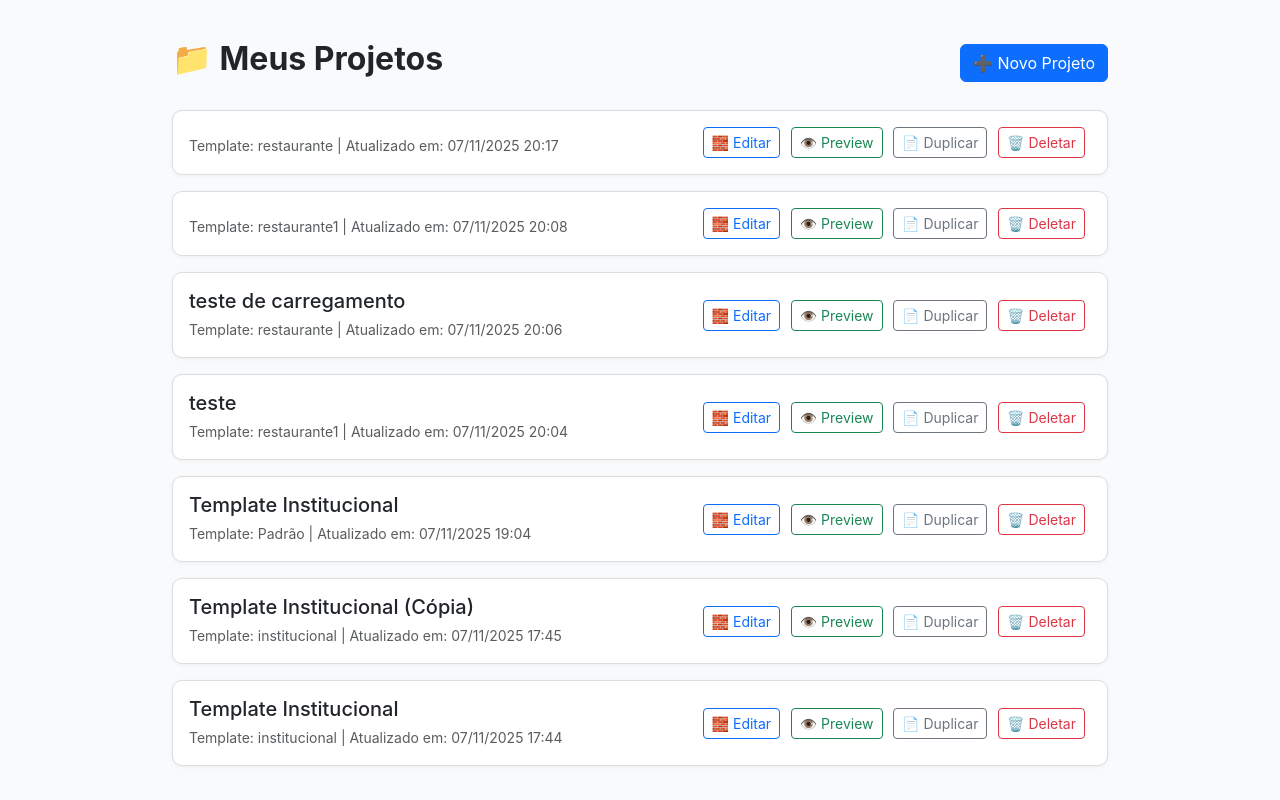
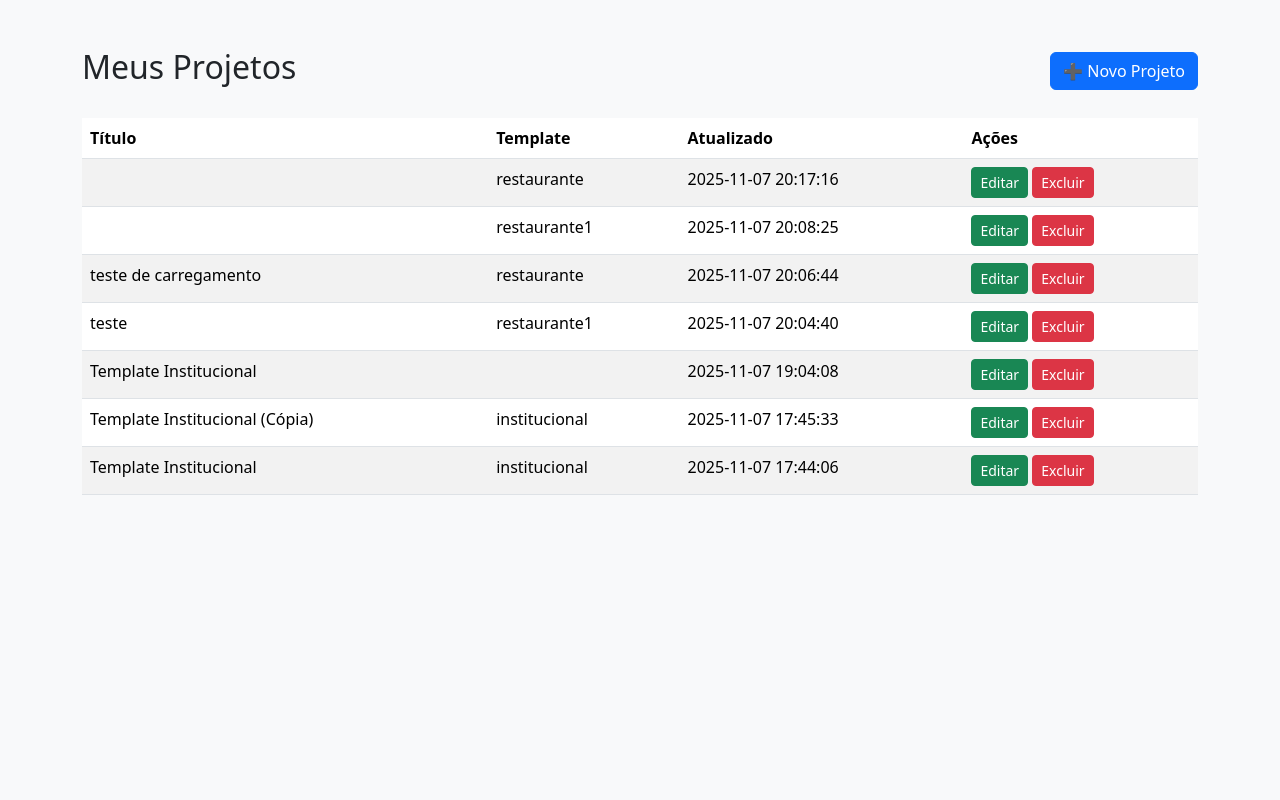
Before and after one commit to fabricadanet/sitesdafabrica, a PHP site: page /projects in a window 1280 px wide. Run offline with PHP 8.4, Linux system fonts and the light colour scheme; data comes from the database, SQL or seed files in the repository; both versions use the stored data as it was after the commit.

Commit message:
erro ao carregar template

```diff
--- a/app/controllers/ProjectController.php
+++ b/app/controllers/ProjectController.php
@@ -30,13 +30,13 @@ class ProjectController
      * 💾 Salvar ou atualizar projeto
      */
 
- public function save()
+    public function save()
     {
 
         $user_id = $_SESSION['user_id'] ?? 1;
 
         $id          = trim($_POST['id'] ?? '');
-        $title       = trim($_POST['title'] ?? 'Projeto sem título');
+        $title       = trim($_POST['title'] ?? 'Novo Projeto');
         $template    = trim($_POST['template'] ?? '');
         $content     = $_POST['content_html'] ?? '';
         $global_vars = $_POST['global_vars'] ?? '{}';
@@ -55,7 +55,7 @@ class ProjectController
                     INSERT INTO projects (user_id, title, content_html, template, global_vars, created_at, updated_at)
                     VALUES (?, ?, ?, ?, ?, ?, ?)
                 ");
-                $stmt->execute([$user_id, $title, $content, $template, $global_vars, $now, $now]);
+                $stmt->execute([$user_id, $title, '', $template, '{}', $now, $now]);
                 $id = $this->pdo->lastInsertId();
             }
 
@@ -66,7 +66,6 @@ class ProjectController
             echo json_encode(['success' => false, 'message' => $e->getMessage()]);
         }
     }
-
 
     /**
      * 🔁 Obter projeto (JSON)
--- a/app/views/editor/editor.php
+++ b/app/views/editor/editor.php
@@ -50,9 +50,11 @@ $userName = $_SESSION['user_name'] ?? 'Usuário';
 </main>
 
 <script>
-const PROJECT_ID = "<?= $projectId ?>";
+  const PROJECT_ID = <?= json_encode($project['id'] ?? null) ?>;
+  const TEMPLATE_NAME = <?= json_encode($_GET['template'] ?? ($project['template'] ?? 'institucional')) ?>;
 </script>
-<script src="assets/js/editor.js"></script>
+<script src="/assets/js/editor.js"></script>
+
 
 </body>
 </html>
--- a/app/views/projects/list.php
+++ b/app/views/projects/list.php
@@ -1,170 +1,163 @@
-<?php
-//app/views/projects/list.php
-// list.php — Lista de projetos com preview e duplicar
-
-$user_id = $_SESSION['user_id'] ?? 1; // 🔒 substituir por $_SESSION['user_id'] quando login estiver ativo
-$userName = $_SESSION['user_name'] ?? 'Usuário';
-
-?>
 <!DOCTYPE html>
 <html lang="pt-BR">
 <head>
 <meta charset="UTF-8">
-<meta name="viewport" content="width=device-width, initial-scale=1.0">
-<title>Meus Projetos - Sites da Fábrica</title>
+<title>Meus Projetos — Sites da Fábrica</title>
 <link href="https://cdn.jsdelivr.net/npm/bootstrap@5.3.2/dist/css/bootstrap.min.css" rel="stylesheet">
 <style>
-  body {
-    background: #f9fafb;
-    font-family: 'Inter', sans-serif;
-  }
-  .container {
-    max-width: 960px;
-    margin-top: 40px;
-  }
-  .card-project {
+  .template-card {
     border: 1px solid #ddd;
     border-radius: 10px;
-    padding: 16px;
-    background: #fff;
-    box-shadow: 0 1px 4px rgba(0,0,0,0.05);
-    margin-bottom: 16px;
+    overflow: hidden;
+    transition: transform 0.2s;
+    cursor: pointer;
   }
-  .card-project:hover {
-    background: #f5f7fa;
+  .template-card:hover {
+    transform: translateY(-5px);
+    box-shadow: 0 4px 10px rgba(0,0,0,0.1);
   }
-  .actions button, .actions a {
-    margin-right: 6px;
+  .template-thumb {
+    width: 100%;
+    height: 160px;
+    object-fit: cover;
+    display: block;
   }
-  iframe.preview-frame {
-    width: 100%;
-    height: 70vh;
-    border: none;
+  .template-title {
+    padding: 10px;
+    font-weight: 600;
+    text-align: center;
+  }
+  .modal-lg {
+    max-width: 900px;
   }
 </style>
 </head>
-<body>
-<div class="container">
+<body class="bg-light">
+<div class="container py-5">
+
   <div class="d-flex justify-content-between align-items-center mb-4">
-    <h2 class="fw-bold">📁 Meus Projetos</h2>
-    <a href="/editor" class="btn btn-primary">➕ Novo Projeto</a>
+    <h2>Meus Projetos</h2>
+    <button class="btn btn-primary" onclick="openTemplateModal()">➕ Novo Projeto</button>
   </div>
 
-  <?php if (empty($projects)): ?>
-    <div class="alert alert-info">Nenhum projeto criado ainda.</div>
-  <?php else: ?>
-    <?php foreach ($projects as $p): ?>
-      <div class="card-project">
-        <div class="d-flex justify-content-between align-items-center">
-          <div>
-            <h5 class="mb-1"><?= htmlspecialchars($p['title']) ?></h5>
-            <small class="text-muted">
-              Template: <?= htmlspecialchars($p['template'] ?: 'Padrão') ?> |
-              Atualizado em: <?= date('d/m/Y H:i', strtotime($p['updated_at'])) ?>
-            </small>
-          </div>
-          <div class="actions">
-            <a href="/editor?id=<?= $p['id'] ?>" class="btn btn-sm btn-outline-primary">🧱 Editar</a>
-            <button class="btn btn-sm btn-outline-success" onclick="previewProject(<?= $p['id'] ?>)">👁️ Preview</button>
-            <button class="btn btn-sm btn-outline-secondary" onclick="duplicateProject(<?= $p['id'] ?>)">📄 Duplicar</button>
-            <button class="btn btn-sm btn-outline-danger" onclick="deleteProject(<?= $p['id'] ?>)">🗑️ Deletar</button>
-          </div>
-        </div>
-      </div>
-    <?php endforeach; ?>
-  <?php endif; ?>
+  <table class="table table-striped">
+    <thead>
+      <tr>
+        <th>Título</th>
+        <th>Template</th>
+        <th>Atualizado</th>
+        <th>Ações</th>
+      </tr>
+    </thead>
+    <tbody>
+      <?php if (!empty($projects)): foreach ($projects as $p): ?>
+        <tr>
+          <td><?= htmlspecialchars($p['title']) ?></td>
+          <td><?= htmlspecialchars($p['template']) ?></td>
+          <td><?= htmlspecialchars($p['updated_at']) ?></td>
+          <td>
+            <a href="/editor?id=<?= $p['id'] ?>" class="btn btn-sm btn-success">Editar</a>
+            <button class="btn btn-sm btn-danger" onclick="deleteProject(<?= $p['id'] ?>)">Excluir</button>
+          </td>
+        </tr>
+      <?php endforeach; else: ?>
+        <tr><td colspan="4" class="text-center text-muted">Nenhum projeto criado ainda.</td></tr>
+      <?php endif; ?>
+    </tbody>
+  </table>
 </div>
 
-<!-- Modal de Preview -->
-<div class="modal fade" id="previewModal" tabindex="-1" aria-labelledby="previewLabel" aria-hidden="true">
-  <div class="modal-dialog modal-xl modal-dialog-centered">
-    <div class="modal-content">
+<!-- MODAL DE SELEÇÃO DE TEMPLATE -->
+<div id="templateModal" class="modal" tabindex="-1" style="display:none;">
+  <div class="modal-dialog modal-lg">
+    <div class="modal-content shadow-lg">
       <div class="modal-header">
-        <h5 id="previewLabel" class="modal-title">👁️ Visualizar Projeto</h5>
-        <button type="button" class="btn-close" data-bs-dismiss="modal" aria-label="Fechar"></button>
+        <h5 class="modal-title">Escolha um Template</h5>
+        <button type="button" class="btn-close" onclick="closeTemplateModal()"></button>
       </div>
       <div class="modal-body">
-        <iframe class="preview-frame" id="previewFrame"></iframe>
+        <div class="row" id="templateGrid"></div>
       </div>
     </div>
   </div>
 </div>
 
-<script src="https://cdn.jsdelivr.net/npm/bootstrap@5.3.2/dist/js/bootstrap.bundle.min.js"></script>
+<!-- MODAL DE CRIAÇÃO DE PROJETO -->
+<div id="createModal" class="modal" tabindex="-1" style="display:none;">
+  <div class="modal-dialog">
+    <div class="modal-content shadow">
+      <div class="modal-header">
+        <h5 class="modal-title">Criar Novo Projeto</h5>
+        <button type="button" class="btn-close" onclick="closeCreateModal()"></button>
+      </div>
+      <div class="modal-body">
+        <form id="createForm">
+          <label class="form-label">Título do Projeto</label>
+          <input type="text" name="title" class="form-control mb-3" placeholder="Ex: Site da Pizzaria" required>
+
+          <input type="hidden" name="template" id="templateChoice">
+        </form>
+      </div>
+      <div class="modal-footer">
+        <button class="btn btn-secondary" onclick="closeCreateModal()">Cancelar</button>
+        <button class="btn btn-primary" onclick="createProject()">Criar Projeto</button>
+      </div>
+    </div>
+  </div>
+</div>
+
 <script>
-// ===== Deletar projeto via AJAX =====
-async function deleteProject(id) {
-  if (!confirm('Deseja realmente excluir este projeto?')) return;
+const templates = [
+  { name: 'institucional', title: 'Institucional', thumb: '/templates/thumbs/institucional.jpg' },
+  { name: 'restaurante', title: 'Restaurante', thumb: '/templates/thumbs/restaurante1.jpg' },
+];
 
-  try {
-    const res = await fetch(`/projects/delete?id=${id}`);
-    const data = await res.json();
+// ========== MODAL DE TEMPLATES ==========
+function openTemplateModal() {
+  const grid = document.getElementById('templateGrid');
+  grid.innerHTML = templates.map(t => `
+    <div class="col-md-3 mb-4">
+      <div class="template-card" onclick="chooseTemplate('${t.name}')">
+        <img src="${t.thumb}" alt="${t.title}" class="template-thumb">
+        <div class="template-title">${t.title}</div>
+      </div>
+    </div>
+  `).join('');
+  document.getElementById('templateModal').style.display = 'block';
+}
+function closeTemplateModal() {
+  document.getElementById('templateModal').style.display = 'none';
+}
 
-    if (data.success) {
-      alert('🗑️ Projeto excluído com sucesso!');
-      location.reload();
-    } else {
-      alert('Erro ao excluir: ' + data.message);
-    }
-  } catch (e) {
-    alert('Falha ao excluir projeto: ' + e.message);
+// ========== CRIAÇÃO DE PROJETO ==========
+function chooseTemplate(templateName) {
+  document.getElementById('templateModal').style.display = 'none';
+  document.getElementById('templateChoice').value = templateName;
+  document.getElementById('createModal').style.display = 'block';
+}
+function closeCreateModal() {
+  document.getElementById('createModal').style.display = 'none';
+}
+
+async function createProject() {
+  const form = document.getElementById('createForm');
+  const formData = new FormData(form);
+  const res = await fetch('/projects/save', { method: 'POST', body: formData });
+  const data = await res.json();
+
+  if (data.success) {
+    window.location.href = `/editor?id=${data.id}&template=${formData.get('template')}`;
+  } else {
+    alert('Erro: ' + (data.message || 'Falha ao criar projeto'));
   }
 }
 
-// ===== Duplicar projeto =====
-async function duplicateProject(id) {
-  try {
-    const res = await fetch(`/projects/get?id=${id}`);
-    const data = await res.json();
-
-    if (!data.success) {
-      alert('Erro ao duplicar: ' + data.message);
-      return;
-    }
-
-    const project = data.data;
-    const formData = new FormData();
-    formData.append('title', project.title + ' (Cópia)');
-    formData.append('content', project.content_html);
-    formData.append('template', project.template);
-    formData.append('user_id', 1);
-
-    const saveRes = await fetch('/projects/save', { method: 'POST', body: formData });
-    const saveData = await saveRes.json();
-
-    if (saveData.success) {
-      alert('📄 Projeto duplicado com sucesso!');
-      location.reload();
-    } else {
-      alert('Erro ao salvar cópia: ' + saveData.message);
-    }
-  } catch (e) {
-    alert('Falha ao duplicar projeto: ' + e.message);
-  }
-}
-
-// ===== Preview em modal =====
-async function previewProject(id) {
-  try {
-    const res = await fetch(`/projects/get?id=${id}`);
-    const data = await res.json();
-
-    if (!data.success) {
-      alert('Erro ao carregar preview: ' + data.message);
-      return;
-    }
-
-    const frame = document.getElementById('previewFrame');
-    const doc = frame.contentDocument || frame.contentWindow.document;
-    doc.open();
-    doc.write(data.data.content_html);
-    doc.close();
-
-    const modal = new bootstrap.Modal(document.getElementById('previewModal'));
-    modal.show();
-  } catch (e) {
-    alert('Erro ao gerar preview: ' + e.message);
-  }
+// ========== EXCLUIR ==========
+async function deleteProject(id) {
+  if (!confirm('Tem certeza que deseja excluir este projeto?')) return;
+  const res = await fetch(`/projects/delete?id=${id}`);
+  const data = await res.json();
+  if (data.success) location.reload();
 }
 </script>
 
```
Also changed, not shown: app/controllers/EditorController.php (+17 -21 lines), config/database.sqlite, public/assets/js/editor.js.
